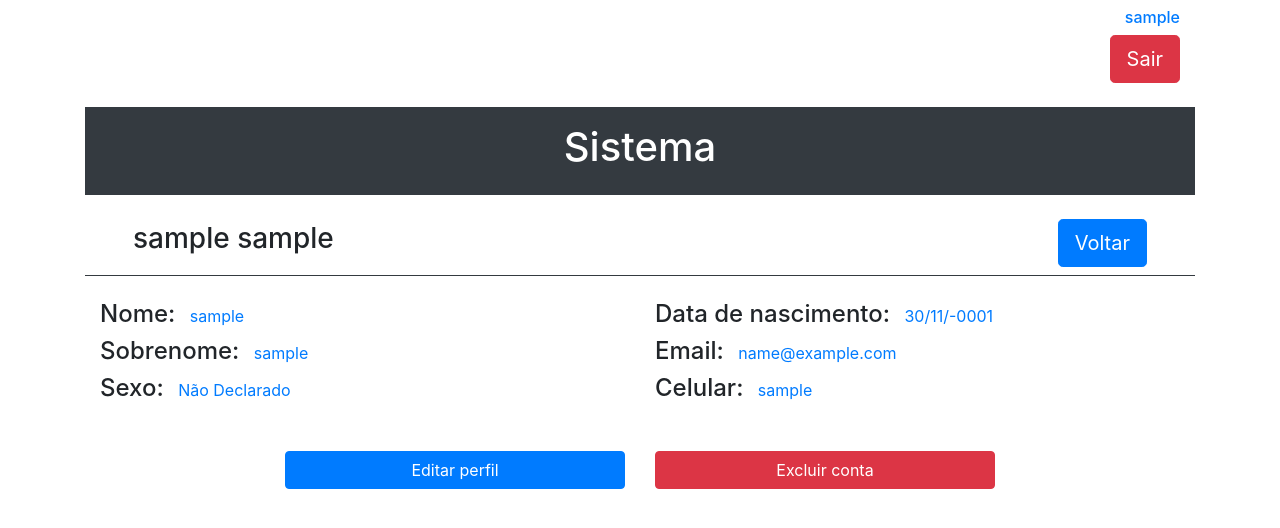
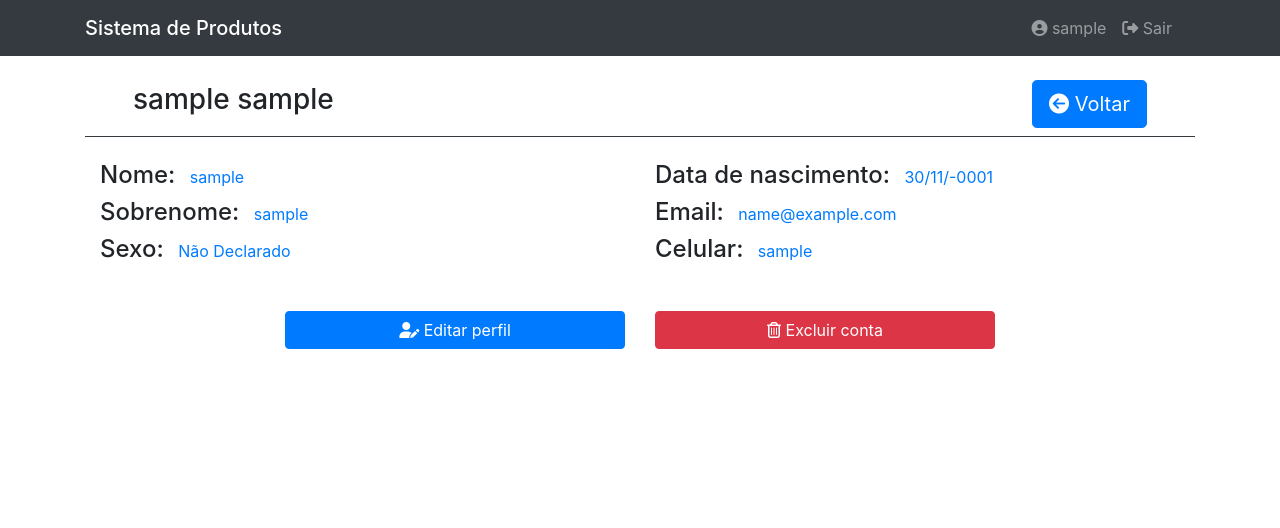
Before and after one commit to CardimEmersson/PW-atividade, a PHP site: page /pw-atividade/sistema.php?link=usuario&metodo=exibirPerfil in a window 1280 px wide. Shown: the top 528 px of the page. Run offline with PHP 8.4, Linux system fonts and the light colour scheme; the visitor is signed in with stand-in values (Sample User, id 1); some libraries are stand-ins or nearby versions.

Commit message:
versão 2

```diff
--- a/cadastro.php
+++ b/cadastro.php
@@ -24,7 +24,7 @@ $mensagem = $_REQUEST['mensagem'];
     <div class="container mt-5 d-flex flex-column">
 
         <div class="col-12 text-right">
-            <a href="login.php" class="btn btn-lg btn-primary">Voltar</a>
+            <a href="login.php" class="btn btn-lg btn-primary"><i class="fas fa-arrow-circle-left"></i> Voltar</a>
         </div>
 
         <?php if (!empty($mensagem)) { ?>
@@ -99,7 +99,7 @@ $mensagem = $_REQUEST['mensagem'];
 
                     </div>
 
-                    <button type="submit" class="btn btn-block btn-primary" onclick="validarSenha()">Enviar Cadastro</button>
+                    <button type="submit" class="btn btn-block btn-primary" onclick="validarSenha()"><i class="fas fa-file-import"></i> Enviar Cadastro</button>
 
                 </form>
 
--- a/controller/ProdutoController.php
+++ b/controller/ProdutoController.php
@@ -278,8 +278,9 @@ class ProdutoController
     {
         if (isset($_POST['pesq_nome'])) {
             $nome = $_POST['pesq_nome'];
-            $preco = $_POST['pesq_preco'];
             $quantidade = $_POST['pesq_quantidade'];
+
+            $preco = $this->validaPreco($_POST['pesq_preco']);
 
             ////////
             if (!empty($nome) && empty($preco) && empty($quantidade)) {
--- a/sistema.php
+++ b/sistema.php
@@ -23,21 +23,44 @@
     <!-- Select2 -->
     <link rel="stylesheet" href="https://cdnjs.cloudflare.com/ajax/libs/select2/4.0.0/css/select2.min.css">
     <script src="https://cdnjs.cloudflare.com/ajax/libs/select2/4.0.0/js/select2.min.js"></script>
+        <script src="https://kit.fontawesome.com/38428a9f9c.js" crossorigin="anonymous"></script>
 
     <title>SISTEMA-USUARIO</title>
   </head>
   <body>
+
+    <nav class="navbar navbar-expand-lg navbar-dark bg-dark">
+      <?php if (isset($_SESSION['Id']) && isset($_SESSION['Nome'])) {?>
+      <div class="container">
+
+
+
+      <a class="navbar-brand h1 mb-0" href="sistema.php">Sistema de Produtos</a>
+      <button class="navbar-toggler" type="button" data-toggler="collapse" data-target="#navbar-Site">
+        <span class="navbar-toggler-icon"></span>
+
+      </button>
+
+      <div class="collapse navbar-collapse justify-content-end container" id="navbarSite">
+
+        <ul class="navbar-nav">
+
+          <li class="nav-item">
+          <a class="nav-link" href="?link=usuario&metodo=exibirPerfil"><i class="fas fa-user-circle"></i> <?php echo $_SESSION['Nome'] ?></a>
+          </li>
+
+          <li class="nav-item">
+            <a class="nav-link" href="src/sair.php"><i class="fas fa-sign-out-alt"></i> Sair</a>
+        </ul>
+
+
+      </div>
+</nav>
     <div class="container">
         <div class="row">
             <div class="col-md-12">
 
-                <?php if (isset($_SESSION['Id']) && isset($_SESSION['Nome'])) {?>
-                        <div class="col-12 text-right">
-                            <a href="?link=usuario&metodo=exibirPerfil">
-                                <h6 class="mt-2"><?php echo $_SESSION['Nome'] ?></h6>
-                            </a>
-                            <a href="src/sair.php" class="btn btn-lg btn-danger mb-2">Sair</a>
-                        </div>
+
                 <?php } ?>
 
 
@@ -48,9 +71,7 @@
                 <?php } ?>
 
 
-                <header class="text-center bg-dark mt-3 pt-3 pb-3">
-                    <h1 class="text-white">Sistema</h1>
-                </header>
+
 
                 <?php
                     if (isset($_REQUEST["link"])){
--- a/view/alterarCategoria.php
+++ b/view/alterarCategoria.php
@@ -6,7 +6,7 @@
 <div class="d-flex align-items-center  flex-column">
     <div class="w-100 my-3 px-5 border-dark border-bottom d-flex justify-content-between align-items-center">
         <h3 class="">Cadastrar categoria</h3>
-        <a href="?link=categorias&metodo=exibirCategorias" class="my-2 px-3 btn btn-primary btn-lg">Voltar</a>
+        <a href="?link=categorias&metodo=exibirCategorias" class="my-2 px-3 btn btn-primary btn-lg"><i class="fas fa-arrow-circle-left"></i> Voltar</a>
 
     </div>
     <?php if(!empty($mensagem)){ ?>
@@ -25,7 +25,7 @@
 
         </div>
 
-        <button type="submit" class="w-50 btn btn-success btn-lg py-2 mx-5 align-self-center">Alterar</button>
+        <button type="submit" class="w-50 btn btn-success btn-lg py-2 mx-5 align-self-center"><i class="far fa-edit"></i> Alterar</button>
     </form>
 
 </div>
--- a/view/alterarProduto.php
+++ b/view/alterarProduto.php
@@ -8,7 +8,7 @@
 
     <div class="w-100 my-3 px-5 border-dark border-bottom d-flex justify-content-between align-items-center">
         <h3 class="">Alterar produto</h3>
-        <a href="?link=produtos&metodo=exibirProdutos" class="my-2 px-3 btn btn-primary btn-lg">Voltar</a>
+        <a href="?link=produtos&metodo=exibirProdutos" class="my-2 px-3 btn btn-primary btn-lg"><i class="fas fa-arrow-circle-left"></i> Voltar</a>
     </div>
 
     <?php if(!empty($mensagem)){ ?>
--- a/view/alterarUsuario.php
+++ b/view/alterarUsuario.php
@@ -6,7 +6,7 @@
 
     <div class="w-100 my-3 px-5 border-dark border-bottom d-flex justify-content-between align-items-center">
         <h3 class="">Alterar usuario</h3>
-        <a href="?link=usuario&metodo=exibirPerfil" class="my-2 px-3 btn btn-primary btn-lg">Voltar</a>
+        <a href="?link=usuario&metodo=exibirPerfil" class="my-2 px-3 btn btn-primary btn-lg"><i class="fas fa-arrow-circle-left"></i> Voltar</a>
     </div>
 
     <?php if (!empty($mensagem)) { ?>
--- a/view/cadastrarCategoria.php
+++ b/view/cadastrarCategoria.php
@@ -4,7 +4,7 @@
 <div class="d-flex align-items-center  flex-column">
     <div class="w-100 my-3 px-5 border-dark border-bottom d-flex justify-content-between align-items-center">
         <h3 class="">Cadastrar categoria</h3>
-        <a href="?link=categorias&metodo=exibirCategorias" class="my-2 px-3 btn btn-primary btn-lg">Voltar</a>
+        <a href="?link=categorias&metodo=exibirCategorias" class="my-2 px-3 btn btn-primary btn-lg"><i class="fas fa-arrow-circle-left"></i> Voltar</a>
 
     </div>
     <?php if(!empty($mensagem)){ ?>
--- a/view/usuarioView.php
+++ b/view/usuarioView.php
@@ -7,7 +7,7 @@ $mensagem = $_REQUEST['mensagem'];
 
     <div class="w-100 my-3 px-5 border-dark border-bottom d-flex justify-content-between align-items-center">
         <h3 class=""><?php echo $usuario->Nome_usuario; ?> <?php echo $usuario->Sobrenome_usuario; ?></h3>
-        <a href="?link=home" class="my-2 px-3 btn btn-primary btn-lg">Voltar</a>
+        <a href="?link=home" class="my-2 px-3 btn btn-primary btn-lg"><i class="fas fa-arrow-circle-left"></i> Voltar</a>
     </div>
 
     <?php if (!empty($mensagem)) { ?>
@@ -68,13 +68,13 @@ $mensagem = $_REQUEST['mensagem'];
 
     <div class="row w-100 mt-5">
         <div class="col-4 ml-auto">
-            <a href="?link=usuario&metodo=alterarUsuario&Id=<?php echo $usuario->Id_usuario; ?>" class="btn btn-primary btn-block">Editar perfil</a>
+            <a href="?link=usuario&metodo=alterarUsuario&Id=<?php echo $usuario->Id_usuario; ?>" class="btn btn-primary btn-block"><i class="fas fa-user-edit"></i> Editar perfil</a>
         </div>
         <div class="col-4 mr-auto">
             <a
                 data-nome="<?php echo $usuario->Nome_usuario; ?>"
                 data-id="<?php echo $usuario->Id_usuario; ?>"
-                href="#" class="delete btn btn-danger btn-block">Excluir conta</a>
+                href="#" class="delete btn btn-danger btn-block"><i class="far fa-trash-alt"></i> Excluir conta</a>
         </div>
     </div>
 </div>
@@ -94,7 +94,7 @@ $mensagem = $_REQUEST['mensagem'];
                 Tem certeza que deseja excluir?
             </div>
             <div class="modal-footer">
-                <a href="#" class="delete-button btn btn-block btn-danger">Excluir</a>
+                <a href="#" class="delete-button btn btn-block btn-danger"><i class="far fa-trash-alt"></i> Excluir</a>
             </div>
         </div>
     </div>
```
Also changed, not shown: view/cadastrarProduto.php (+4 -3 lines), view/categoriaView.php (+5 -5 lines), view/produtoView.php (+6 -6 lines), README.md (deleted), public/imagens/9476860543006.jpg (added).
